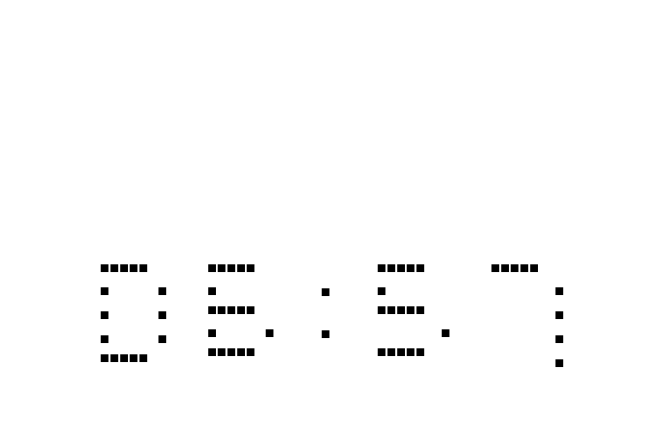
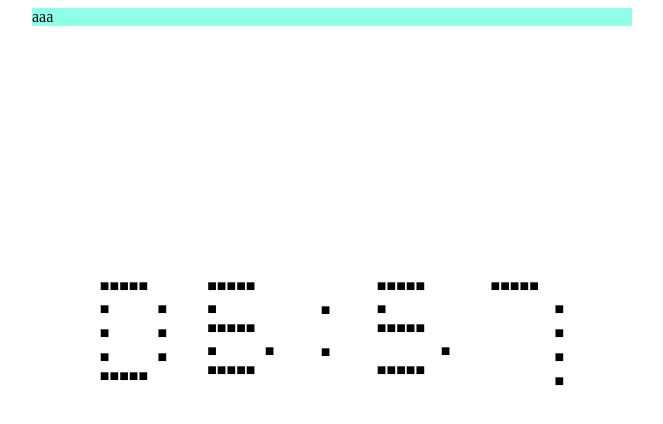
Before and after one commit to cocakooler/digital-clock, a plain HTML site: page index.html in a window 1280 px wide. Shown: the whole page, without its empty margins (308-971 px from the left). Drawn offline with Linux system fonts and the light colour scheme.

Commit message:
時計の背景（仮）の追加

```diff
--- a/index.css
+++ b/index.css
@@ -5,21 +5,27 @@
 }
 .hour1{
     padding:  20px;
-
+    color:black
 }
 .hour2{
     padding:  20px;
-
+    color:black
 }
 .minut1{
     padding:  20px;
-
+    color:black
 }
 .minut2{
     padding:  20px;
-
+    color:black
 }
 .tyobo{
     padding:  20px;
+    color:black
+}
+.clockbody{
+    width : 600px ;
+    margin: auto;
+    background:rgb(143, 255, 231)
 
 }
--- a/index.html
+++ b/index.html
@@ -9,7 +9,12 @@
     <title>リアルタイムデジタル時計</title>
 </head>
 <body>
-    <div class= flex>
+    <div class="clockbody">
+        aaa
+    </div>
+        <div class="flex">
+
+
             <div id="grid-1" class="hour1">
 
             </div>
@@ -25,6 +30,8 @@
             <div id="grid-5" class="minut2">
 
             </div>
+
+
         </div>
     <script src="script.js">
     </script>
```
Lines whose indentation alone changed are shown as unchanged.
